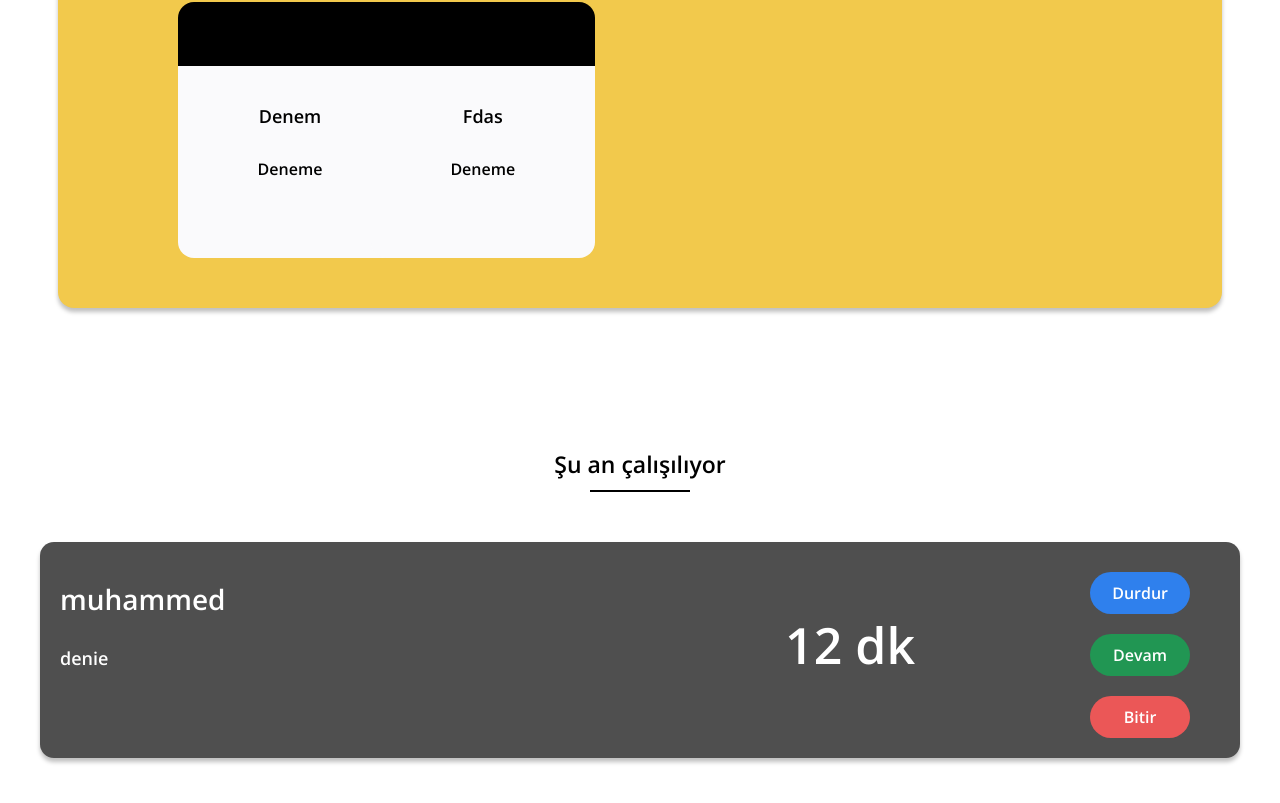
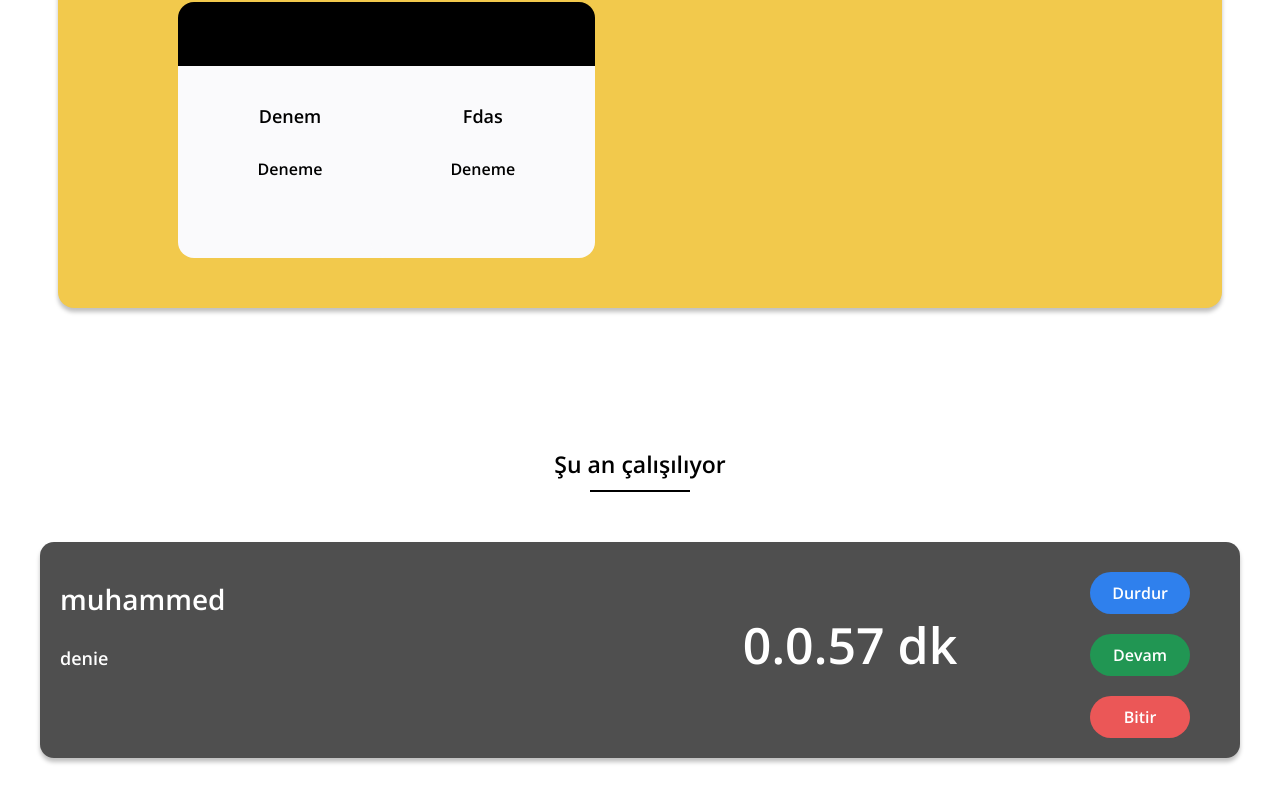
Before and after one commit to muhammeddeniz/wa, a Next.js app: page / in a window 1280 px wide. Shown: the part 297-1100 px from the top of the page. Built offline with nearby package versions, Linux system fonts and the light colour scheme.

Commit message:
timer lar yapıldı

```diff
--- a/src/components/card-2/card2.tsx
+++ b/src/components/card-2/card2.tsx
@@ -1,4 +1,4 @@
-import React from "react";
+import React, { useState, useEffect } from "react";
 
 import "./card2.scss";
 
@@ -7,10 +7,40 @@ import { Button } from '../index';
 type Props = JSX.IntrinsicElements["div"] & {
   title?: string;
   desc?: string;
-  count?: number;
+  timerStart?: boolean;
 };
 
-const Card2: React.FC<Props> = ({ title,  desc, count, ...rest }) => {
+const Card2: React.FC<Props> = ({ title, timerStart,  desc,  ...rest }) => {
+
+  const [timer, setTimer] = useState(57);
+
+
+  const [sa, setSa] = useState(0);
+  const [dk, setDk] = useState(0);
+  const [sny, setSny] = useState(0);
+
+
+
+    (timerStart)?
+    setTimeout(() => {
+      if(timer == 60){
+        setTimer(0);
+        setDk(dk + 1);
+
+      }else{
+        setTimer(timer + 1);
+      }
+      if(dk==60){
+        setDk(0);
+        setSa(sa+1);
+      }
+
+    },1000):
+    console.log("nothing");
+
+
+
+
   return (
     <div className="card2">
       <div className="card2-leftside">
@@ -18,7 +48,7 @@ const Card2: React.FC<Props> = ({ title,  desc, count, ...rest }) => {
         <p className="card2-leftside-text">{desc ? desc : "default"}</p>
       </div>
 
-        <p className="card2-count">{count ? count: "00.00"} dk</p>
+        <p className="card2-count">{sa?sa:"0"}.{dk?dk:"0"}.{timer} dk</p>
 
         <div className="card2-buttons">
             <Button blue>Durdur</Button>
--- a/src/pages/index.tsx
+++ b/src/pages/index.tsx
@@ -40,7 +40,7 @@ const Home: React.FC<any> = ({myStore}) => {
                                     {
                                         <Card1
                                         onClick={() => {
-                                            myStore.addWorking({title: index.title, text: index.text, count: 0})
+                                            myStore.addWorking({title: index.title, text: index.text, timerStart: true})
 
                                         }}
                                         title={index.title} text={index.text} />
@@ -64,7 +64,7 @@ const Home: React.FC<any> = ({myStore}) => {
                                     <Card2
                                     title={index.title}
                                     desc={index.text}
-                                    count= {index.count}
+                                    timerStart= {index.timerStart}
                                     />
                                 </div>
                             )
--- a/src/store/store.ts
+++ b/src/store/store.ts
@@ -20,11 +20,11 @@ class Store {
     working : [{
         title: string,
         text: string
-        count: number;
+        timerStart: boolean;
     },[]] = [{
         title: "muhammed",
         text: "denie",
-        count: 12,
+        timerStart: false,
     } ];
 
     @action
```
